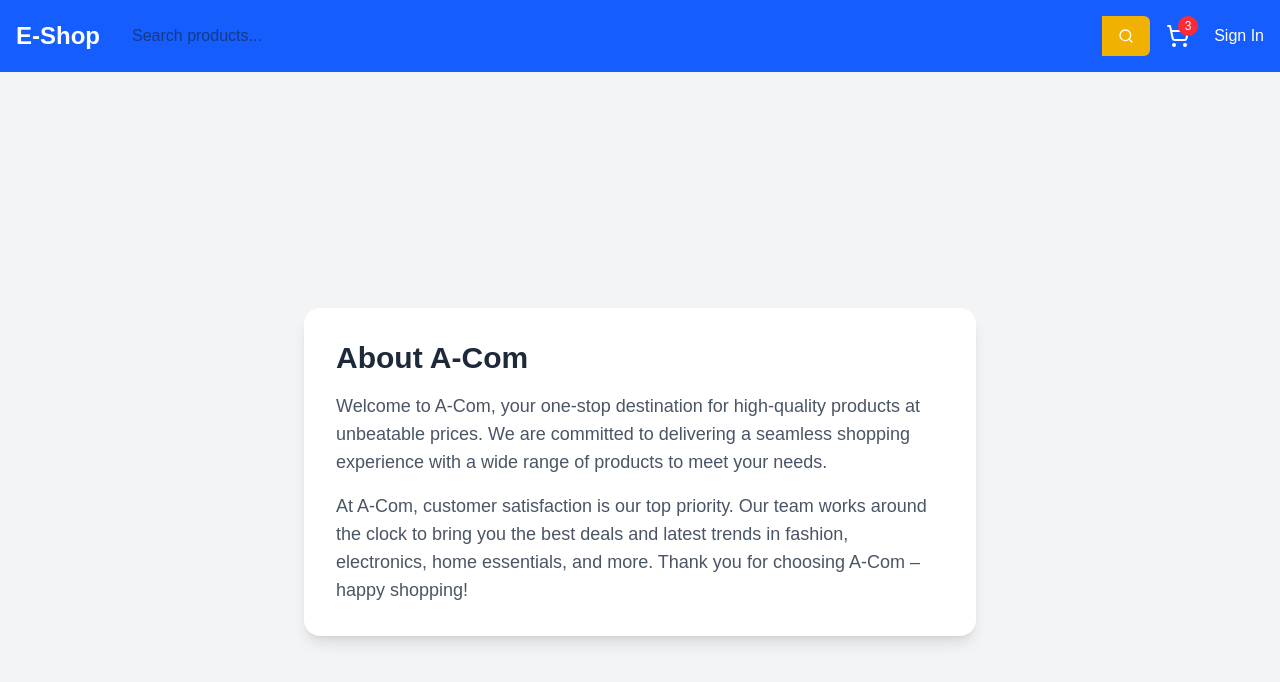
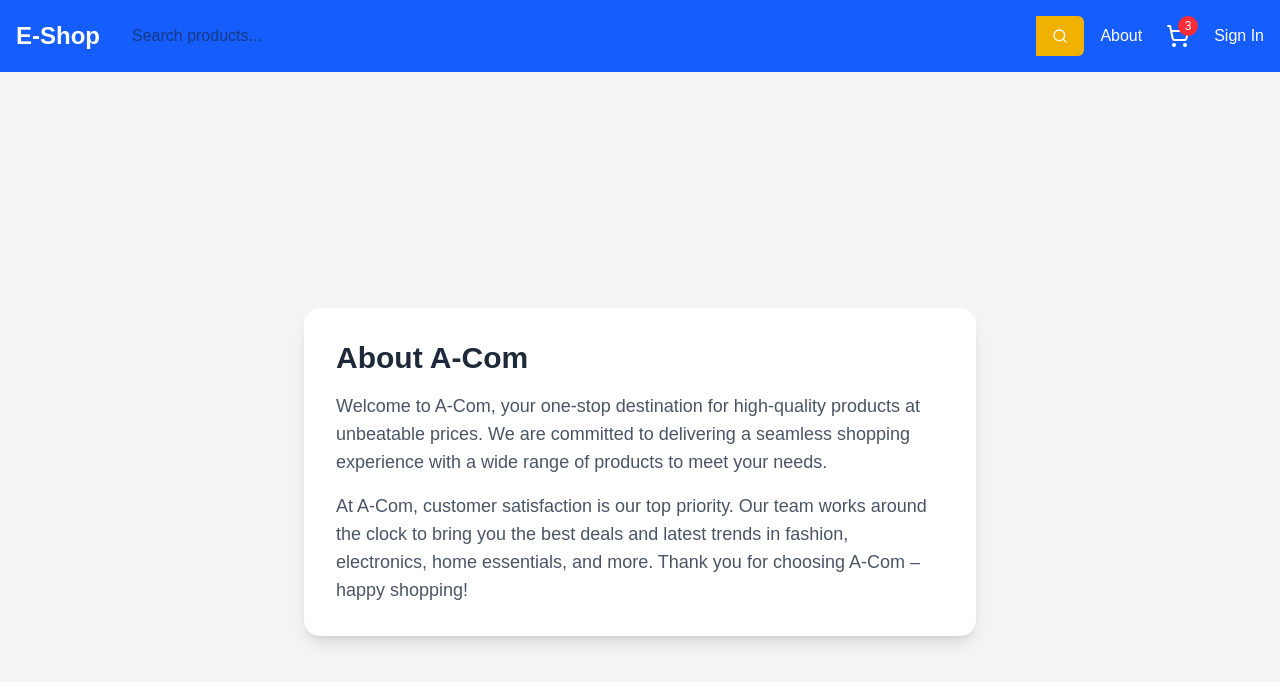
Before and after one commit to hussain-wac/a-com, a Next.js app: page /about in a window 1280 px wide. Shown: the top 682 px of the page. Built offline with nearby package versions, Linux system fonts and the light colour scheme.

Commit message:
link to about

```diff
--- a/components/Topbar.jsx
+++ b/components/Topbar.jsx
@@ -1,5 +1,6 @@
-import React from 'react';
-import { Search, ShoppingCart } from 'lucide-react';
+import React from "react";
+import Link from "next/link";
+import { Search, ShoppingCart } from "lucide-react";
 
 function Topbar() {
   return (
@@ -7,7 +8,7 @@ function Topbar() {
       <div className="max-w-7xl mx-auto flex items-center justify-between">
         {/* Logo Section */}
         <div className="text-white font-extrabold text-2xl">
-          E-Shop
+          <Link href="/">E-Shop</Link>
         </div>
 
         {/* Search Bar */}
@@ -24,6 +25,9 @@ function Topbar() {
 
         {/* Icons Section */}
         <div className="flex items-center space-x-6 text-white">
+          <Link href="/about" className="hover:underline">
+            About
+          </Link>
           <div className="relative">
             <ShoppingCart size={24} />
             <span className="absolute -top-2 -right-2 bg-red-500 text-xs w-5 h-5 flex items-center justify-center rounded-full">
```
